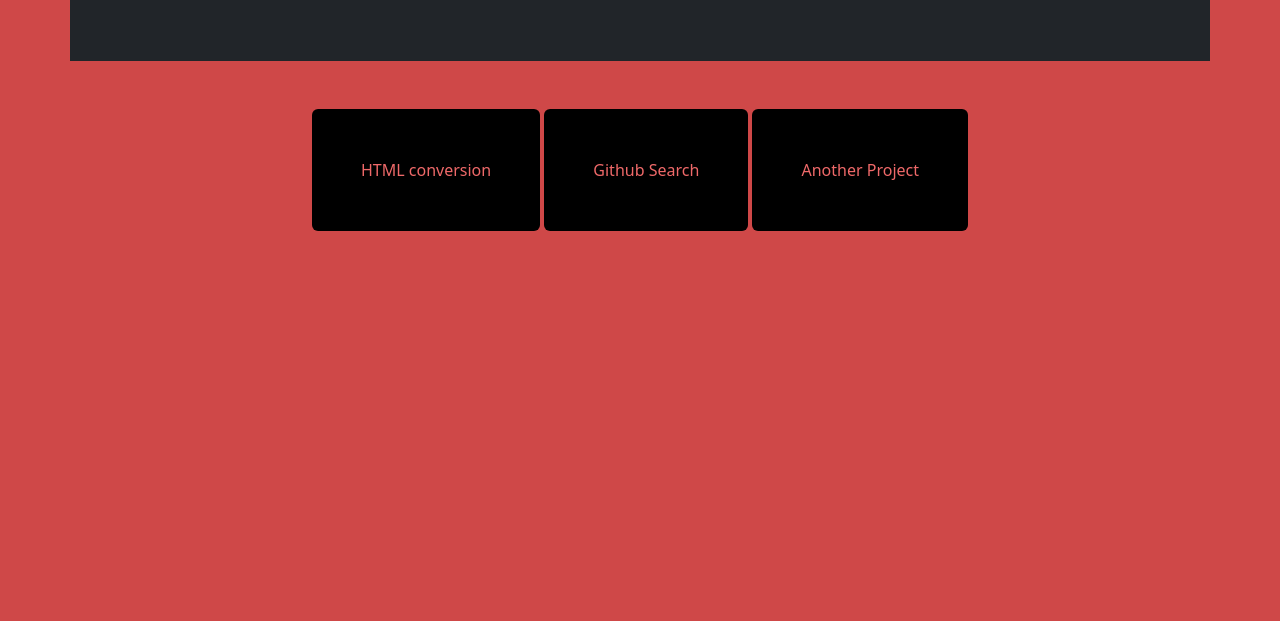
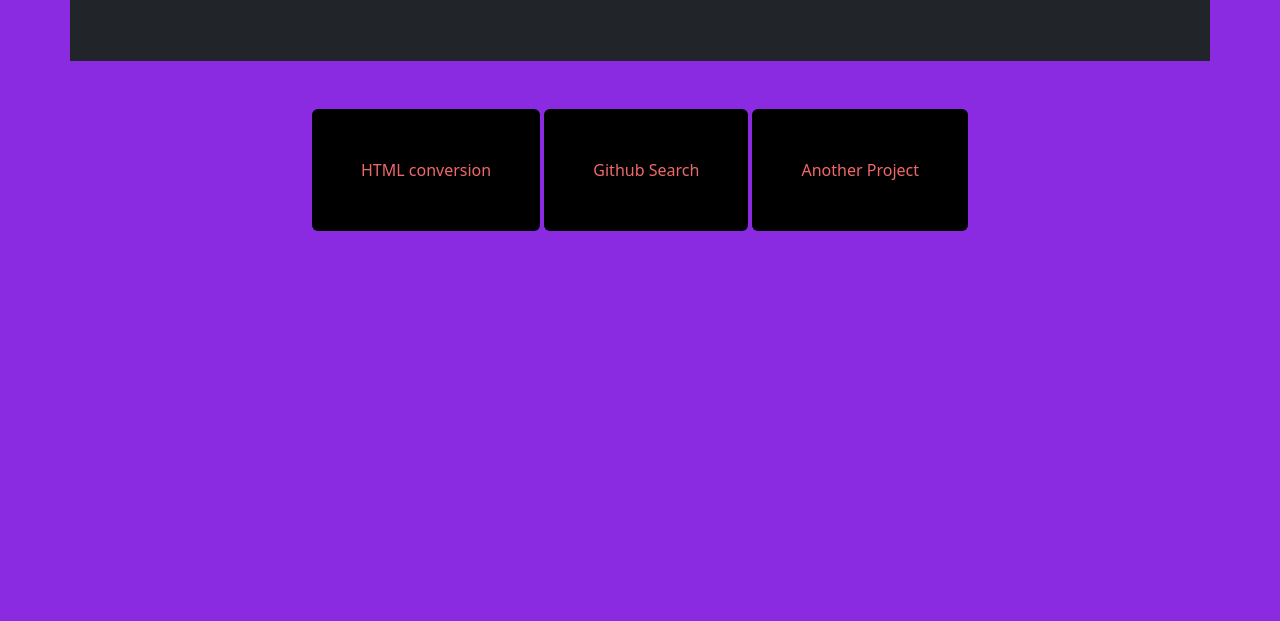
Before and after one commit to arshadahmed890/arshadahmed890.github.io, a plain HTML site: page index.html in a window 1280 px wide. Shown: the part 179-800 px from the top of the page. Drawn offline with Linux system fonts and the light colour scheme.

Commit message:
i have finished my three projects

```diff
--- /dev/null
+++ b/index.css
@@ -0,0 +1,3 @@
+body{
+    background-color: blueviolet;
+}
--- a/index.html
+++ b/index.html
@@ -6,6 +6,7 @@
     <meta charset="utf-8">
     <meta name="viewport" content="width=device-width, initial-scale=1">
     <link rel="stylesheet" href="./css/bootstrap.css">
+    <link rel="stylesheet" href="./index.css">
 </head>
 
 <body>
```
